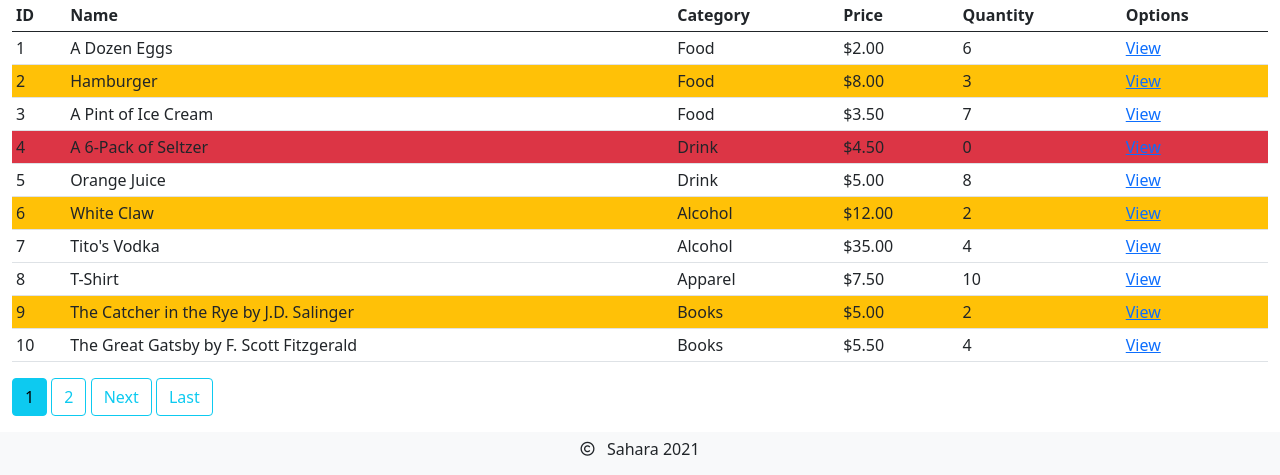
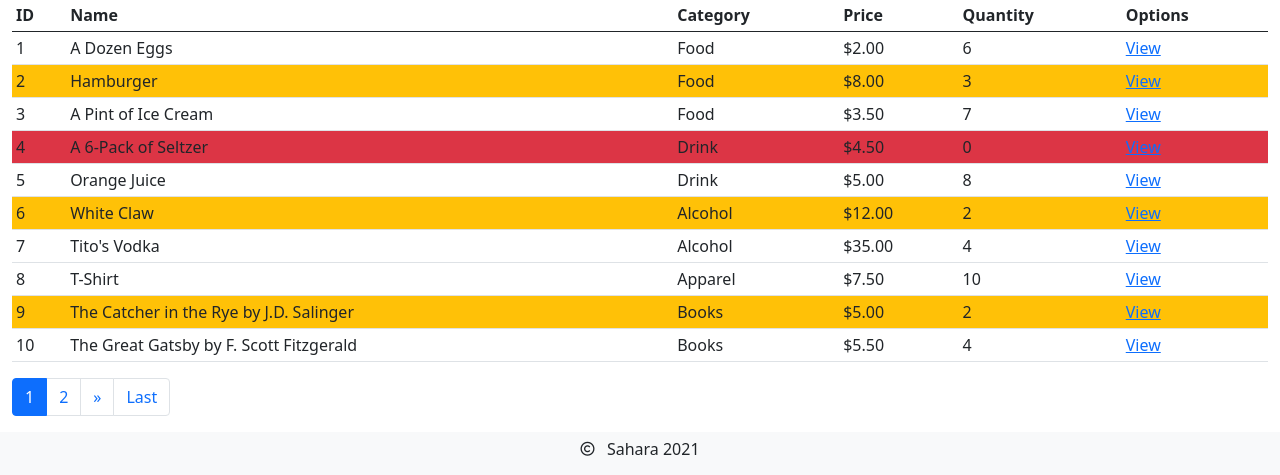
Before and after one commit to farnswj1/Sahara, a Django app: page /inventory/ in a window 1280 px wide. Shown: the part 733-1208 px from the top of the page. Run offline with Django 3.2, Linux system fonts and the light colour scheme; data comes from the database, SQL or seed files in the repository; both versions use the stored data as it was after the commit; some libraries are stand-ins or nearby versions.

Commit message:
added pagination to users app

```diff
--- a/base/templates/base/paginator.html
+++ b/base/templates/base/paginator.html
@@ -1,22 +1,43 @@
 {% load urlencoder %}
 
 {% if is_paginated %}
+    <nav aria-label="Page navigation">
+        <ul class="pagination mt-3">
             {% if page_obj.has_previous %}
-        <a class="btn btn-outline-info mb-3" href="{% search_url 'page' 1 request.GET.urlencode %}">First</a>
-        <a class="btn btn-outline-info mb-3" href="{% search_url 'page' page_obj.previous_page_number request.GET.urlencode %}">Previous</a>
+                <li class="page-item">
+                    <a class="page-link" href="{% search_url 'page' 1 request.GET.urlencode %}">First</a>
+                </li>
+                <li class="page-item">
+                    <a class="page-link" href="{% search_url 'page' page_obj.previous_page_number request.GET.urlencode %}">
+                        <span aria-hidden="true">&laquo;</span>
+                        <span class="sr-only">Previous</span>
+                    </a>
+                </li>
             {% endif %}
 
             {% for page_number in page_obj.paginator.page_range %}
                 {% if page_obj.number == page_number %}
-            <a class="btn btn-info mb-3" href="{% search_url 'page' page_number request.GET.urlencode %}">{{ page_number }}</a>
-        {% elif page_number > page_obj.number|add:'-3' and page_number < page_obj.number|add:'3'%}
-            <a class="btn btn-outline-info mb-3" href="{% search_url 'page' page_number request.GET.urlencode %}">{{ page_number }}</a>
+                    <li class="page-item active">
+                        <a class="page-link" href="{% search_url 'page' page_number request.GET.urlencode %}">{{ page_number }}</a>
+                    </li>
+                {% elif page_number > page_obj.number|add:'-3' and page_number < page_obj.number|add:'3' %}
+                    <li class="page-item">
+                        <a class="page-link" href="{% search_url 'page' page_number request.GET.urlencode %}">{{ page_number }}</a>
+                    </li>
                 {% endif %}
             {% endfor %}
 
             {% if page_obj.has_next %}
-        <a class="btn btn-outline-info mb-3" href="{% search_url 'page' page_obj.next_page_number request.GET.urlencode %}">Next</a>
-        <a class="btn btn-outline-info mb-3" href="{% search_url 'page' page_obj.paginator.num_pages request.GET.urlencode %}">Last</a>
+                <li class="page-item">
+                    <a class="page-link" href="{% search_url 'page' page_obj.next_page_number request.GET.urlencode %}">
+                        <span aria-hidden="true">&raquo;</span>
+                        <span class="sr-only">Next</span>
+                    </a>
+                </li>
+                <li class="page-item">
+                    <a class="page-link" href="{% search_url 'page' page_obj.paginator.num_pages request.GET.urlencode %}">Last</a>
+                </li>
             {% endif %}
-
+        </ul>
+    </nav>
 {% endif %}
--- a/users/templates/users/list.html
+++ b/users/templates/users/list.html
@@ -32,4 +32,6 @@
             {% endfor %}
         </tbody>
     </table>
+
+    {% include "base/paginator.html" %}
 {% endblock content %}
```
Also changed, not shown: base/templates/base/paginator_.html (added, +22 -0 lines), users/views.py (+4 -3 lines), db.sqlite3. Lines whose indentation alone changed are shown as unchanged.
